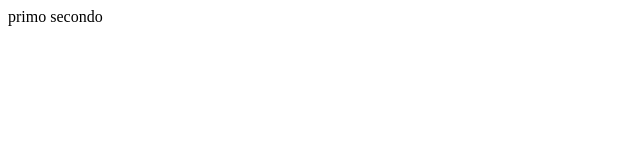
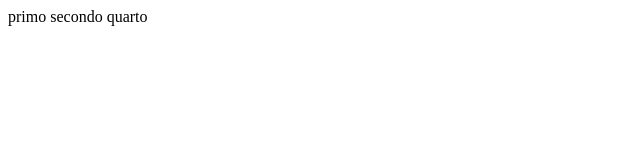
Before and after one commit to GiorgioOrnetti/poema, a plain HTML site: page HTML5Application/public_html/index.html in a window 1280 px wide. Shown: the full height of the page, 0-640 px from the left. Drawn offline with Linux system fonts and the light colour scheme.

Commit message:
Update index.html
quarto

```diff
--- a/HTML5Application/public_html/index.html
+++ b/HTML5Application/public_html/index.html
@@ -14,6 +14,7 @@
         <div>
             primo
             secondo
+            quarto
         </div>
     </body>
 </html>
```
